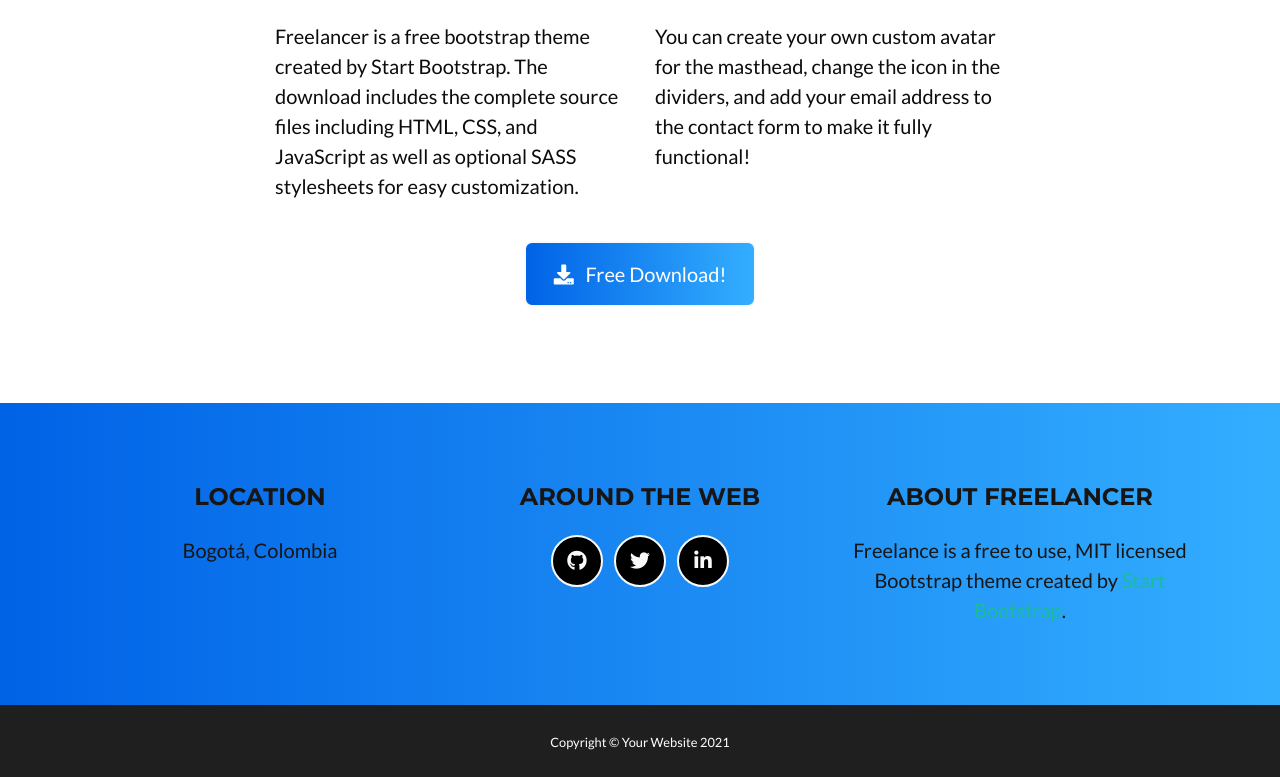
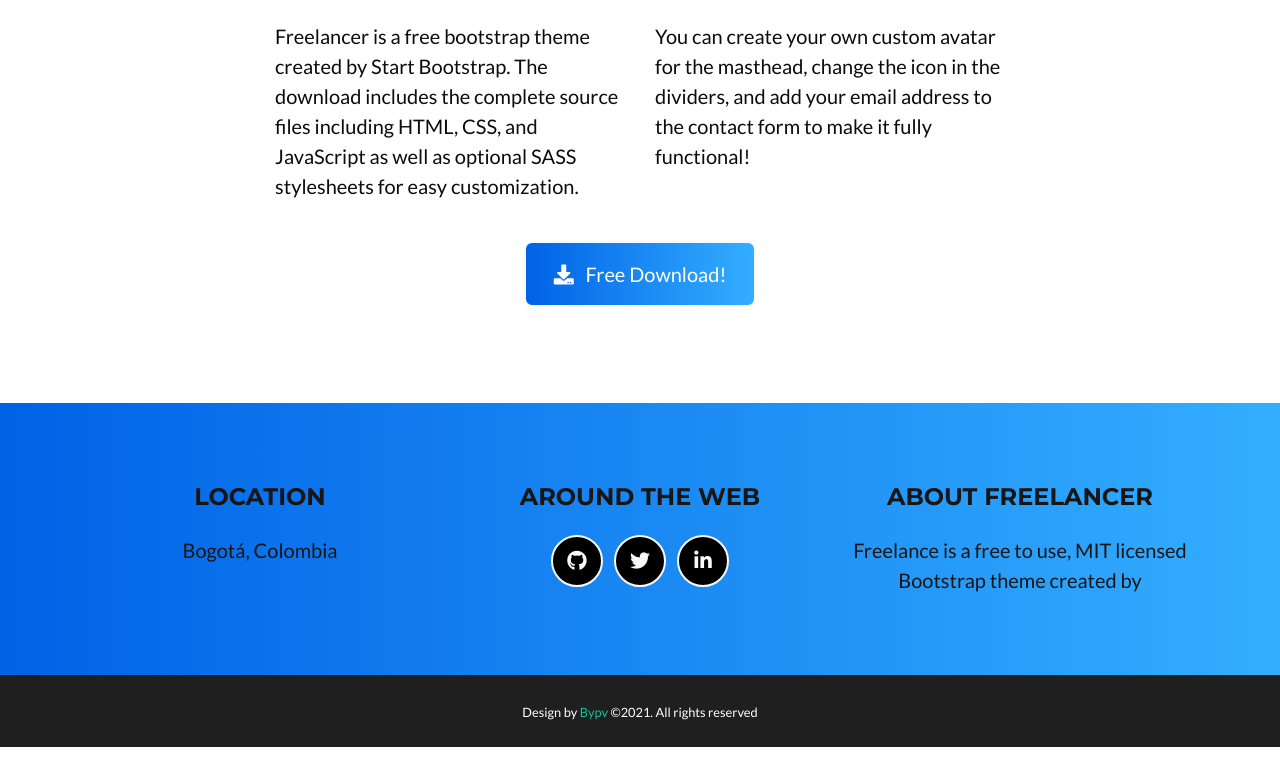
Before and after one commit to Byronpv/byronpv.github.io, a website with bundled scripts: page index.html in a window 1280 px wide. Shown: the part 1835-2612 px from the top of the page. After the commit the page ends 2582 px from the top, so only its background shows below. Built offline with nearby package versions, Linux system fonts and the light colour scheme.

Commit message:
actualizando

```diff
--- a/index.html
+++ b/index.html
@@ -239,7 +239,7 @@
         <div class="col-lg-4">
           <h4 class="text-uppercase mb-4">About Freelancer</h4>
           <p class="lead mb-0">Freelance is a free to use, MIT licensed Bootstrap theme created by
-            <a href="http://startbootstrap.com">Start Bootstrap</a>.</p>
+
         </div>
 
       </div>
@@ -248,7 +248,9 @@
 
   <!-- Copyright Section -->
  <div class="copyright py-4 text-center" id="copyright">
-    <small >Copyright © Your Website 2021</small>
+    <small  >Design by <a href="mailto:byron19pv@gmail.com">Bypv </a>
+       ©2021. All rights reserved</small>
+
  </div>
 
   <!-- Scroll to Top Button (Only visible on small and extra-small screen sizes) -->
```
